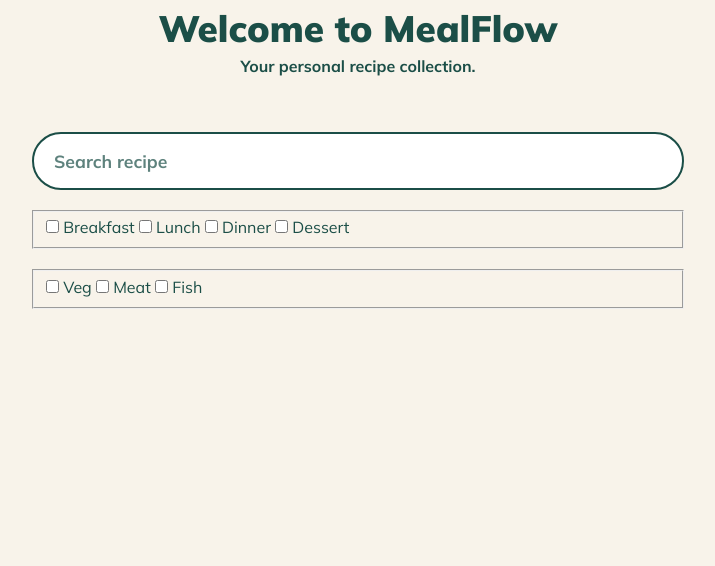
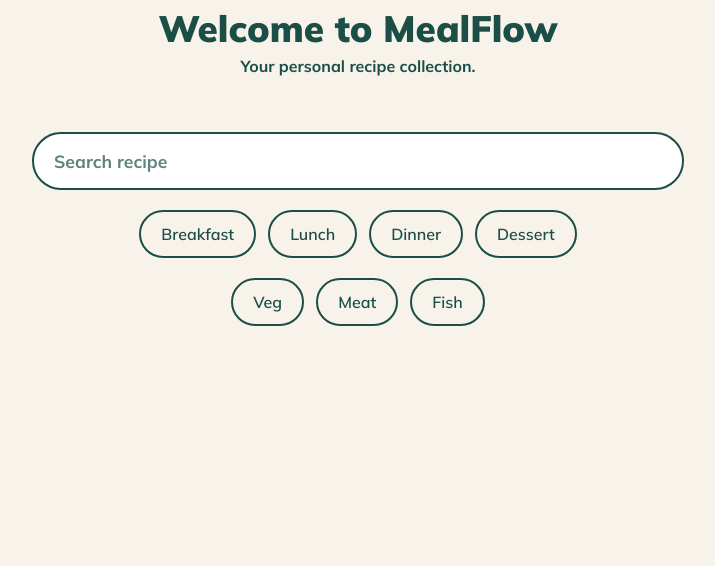
Before and after one commit to Fannyhenriques/milestone-project-3, a Django app: page / in a window 1280 px wide. Shown: the part 109-675 px from the top of the page, without its empty margins (282-997 px from the left). Run offline with Django 4.2, Linux system fonts and the light colour scheme.

Commit message:
Add interactive styling for recipe filters

```diff
--- a/mealflow/static/mealflow/css/style.css
+++ b/mealflow/static/mealflow/css/style.css
@@ -195,6 +195,65 @@ input[type="search"]::-webkit-search-cancel-button {
 	transform: scale(1.2);
 }
 
+.filter-group {
+	border: none;
+	padding: 0;
+}
+
+.filter-group legend {
+	margin-bottom: 0.75rem;
+	color: var(--color-primary);
+	font-weight: var(--font-weight-bold);
+}
+
+.filter-options {
+	display: flex;
+	justify-content: center;
+	flex-wrap: wrap;
+	gap: 0.75rem;
+}
+
+.filter-options label {
+	border-radius: 999px;
+	color: var(--color-primary);
+	font-weight: var(--font-weight-semibold);
+	cursor: pointer;
+}
+
+.filter-options input {
+	margin-right: 0.4rem;
+}
+
+.filter-pill {
+	cursor: pointer;
+}
+
+.filter-pill input {
+	display: none;
+}
+
+.filter-pill span {
+	display: inline-block;
+	padding: 0.75rem 1.25rem;
+	border: 2px solid var(--color-primary);
+	border-radius: 999px;
+	background: transparent;
+	color: var(--color-primary);
+	font-weight: var(--font-weight-semibold);
+	transition: all 0.2s ease;
+}
+
+.filter-pill span:hover {
+	background: var(--color-primary);
+	color: var(--color-surface);
+}
+
+.filter-pill input:checked+span {
+	background: var(--color-primary);
+	border-color: var(--color-primary);
+	color: var(--color-surface);
+}
+
 /* ====================================
    CARDS
 ==================================== */
```
